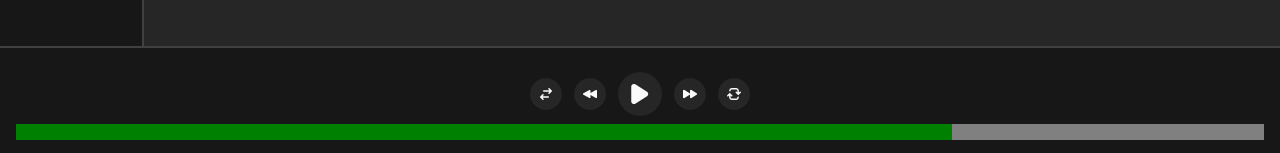
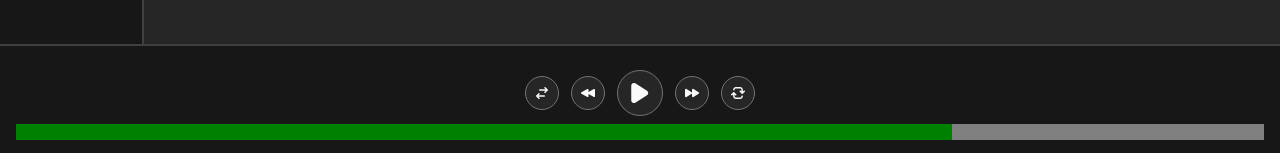
Before and after one commit to BeatsuDev/axplay, a Vue app: page / in a window 1280 px wide. Shown: the part 644-797 px from the top of the page. Built offline with nearby package versions, Linux system fonts and the light colour scheme; the HTML template or start-up script is replaced by a standard one.

Commit message:
feat: add borders to player control buttons

```diff
--- a/src/components/player/PlayerButton.vue
+++ b/src/components/player/PlayerButton.vue
@@ -1,6 +1,6 @@
 <template>
     <button
-        class="p-2 rounded-full duration-75 bg-gray-800 hover:bg-gray-700 text-gray-50"
+        class="p-2 rounded-full duration-75 bg-gray-800 hover:bg-gray-700 text-gray-50 border-[1px] border-gray-500 hover:border-gray-400"
     >
         <slot></slot>
     </button>
```
